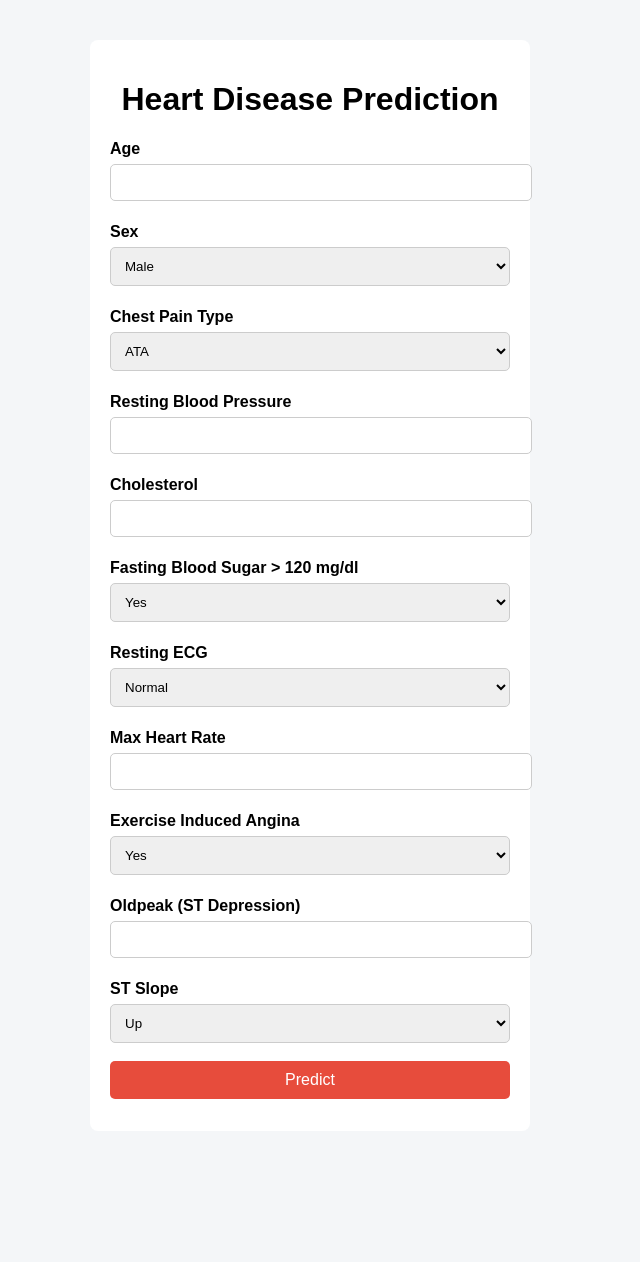
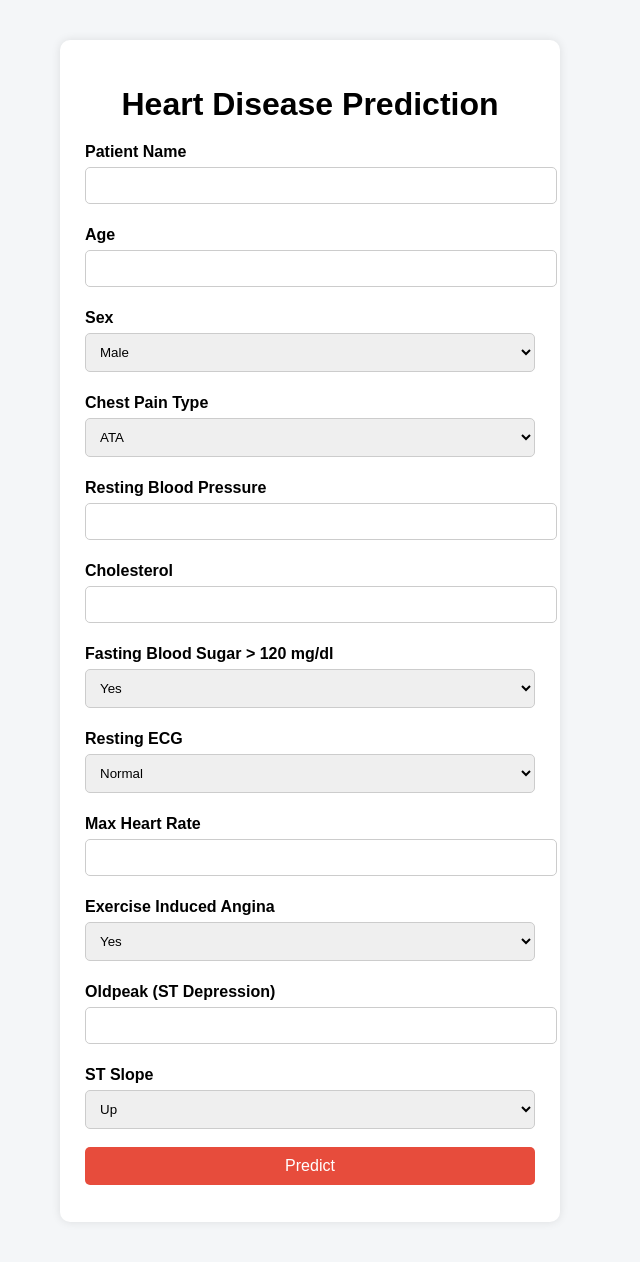
Before and after one commit to Pavani29105/heart-disease-prediction, a Flask app: page / in a window 1280 px wide. Shown: the whole page, without its empty margins (330-970 px from the left). Before the commit the page ends 1099 px from the top, so only its background shows below. Run offline with Flask 3, Linux system fonts and the light colour scheme; parts of the project's set-up code (start-up, migrations or seed data) failed here and were passed over.

Commit message:
Update index.html

```diff
--- a/templates/index.html
+++ b/templates/index.html
@@ -3,10 +3,31 @@
 <head>
   <title>Heart Disease Prediction</title>
   <style>
-    body { font-family: Arial, sans-serif; background: #f4f6f8; }
-    .container { width: 400px; margin: 40px auto; background: white; padding: 20px; border-radius: 8px; }
-    h1 { text-align: center; }
-    label { font-weight: bold; margin-top: 10px; display: block; }
+    body {
+      font-family: Arial, sans-serif;
+      background: #f4f6f8;
+    }
+
+    .container {
+      width: 450px;
+      margin: 40px auto;
+      background: white;
+      padding: 25px;
+      border-radius: 10px;
+      box-shadow: 0 0 10px rgba(0,0,0,0.1);
+    }
+
+    h1 {
+      text-align: center;
+      margin-bottom: 20px;
+    }
+
+    label {
+      font-weight: bold;
+      margin-top: 10px;
+      display: block;
+    }
+
     input, select, button {
       width: 100%;
       padding: 10px;
@@ -15,6 +36,7 @@
       border-radius: 5px;
       border: 1px solid #ccc;
     }
+
     button {
       background: #e74c3c;
       color: white;
@@ -22,7 +44,10 @@
       font-size: 16px;
       cursor: pointer;
     }
-    button:hover { background: #c0392b; }
+
+    button:hover {
+      background: #c0392b;
+    }
   </style>
 </head>
 <body>
@@ -30,17 +55,24 @@
 <div class="container">
   <h1>Heart Disease Prediction</h1>
 
-  <form action="/predict" method="post">
+  <form action="/predict" method="POST">
 
+    <!-- Patient Name -->
+    <label>Patient Name</label>
+    <input type="text" name="name" required>
+
+    <!-- Age -->
     <label>Age</label>
     <input type="number" name="age" required>
 
+    <!-- Sex -->
     <label>Sex</label>
     <select name="sex">
       <option value="M">Male</option>
       <option value="F">Female</option>
     </select>
 
+    <!-- Chest Pain -->
     <label>Chest Pain Type</label>
     <select name="chest_pain">
       <option value="ATA">ATA</option>
@@ -49,18 +81,22 @@
       <option value="TA">TA</option>
     </select>
 
+    <!-- Resting BP -->
     <label>Resting Blood Pressure</label>
     <input type="number" name="resting_bp" required>
 
+    <!-- Cholesterol -->
     <label>Cholesterol</label>
     <input type="number" name="cholesterol" required>
 
+    <!-- Fasting BS -->
     <label>Fasting Blood Sugar > 120 mg/dl</label>
     <select name="fasting_bs">
       <option value="1">Yes</option>
       <option value="0">No</option>
     </select>
 
+    <!-- Resting ECG -->
     <label>Resting ECG</label>
     <select name="resting_ecg">
       <option value="Normal">Normal</option>
@@ -68,18 +104,22 @@
       <option value="LVH">LVH</option>
     </select>
 
+    <!-- Max HR -->
     <label>Max Heart Rate</label>
     <input type="number" name="max_hr" required>
 
+    <!-- Exercise Angina -->
     <label>Exercise Induced Angina</label>
     <select name="exercise_angina">
       <option value="Y">Yes</option>
       <option value="N">No</option>
     </select>
 
+    <!-- Oldpeak -->
     <label>Oldpeak (ST Depression)</label>
     <input type="number" step="0.1" name="oldpeak" required>
 
+    <!-- ST Slope -->
     <label>ST Slope</label>
     <select name="st_slope">
       <option value="Up">Up</option>
@@ -90,11 +130,6 @@
     <button type="submit">Predict</button>
 
   </form>
-
-  {% if prediction_text %}
-        <h3 style="text-align:center; margin-top:20px;">{{ prediction_text }}</h3>
-  {% endif %}
-
 </div>
 
 </body>
```
